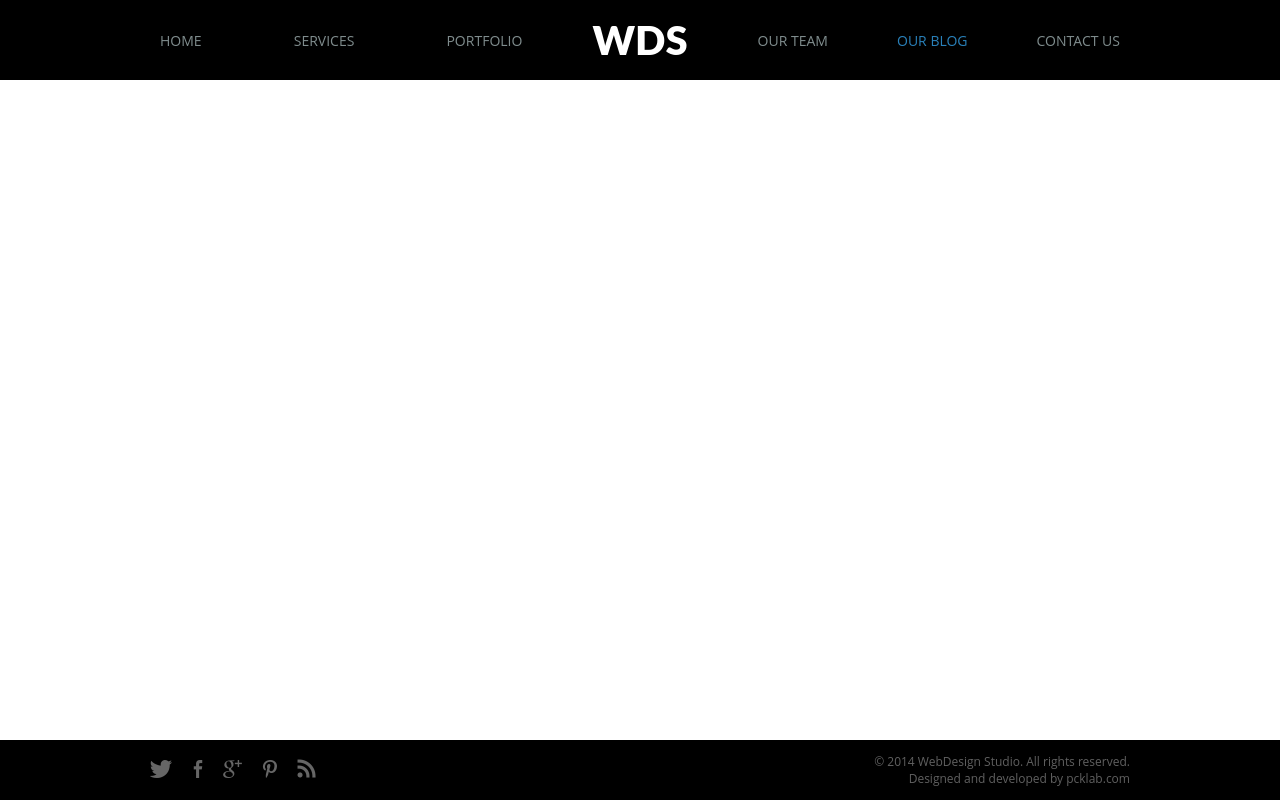
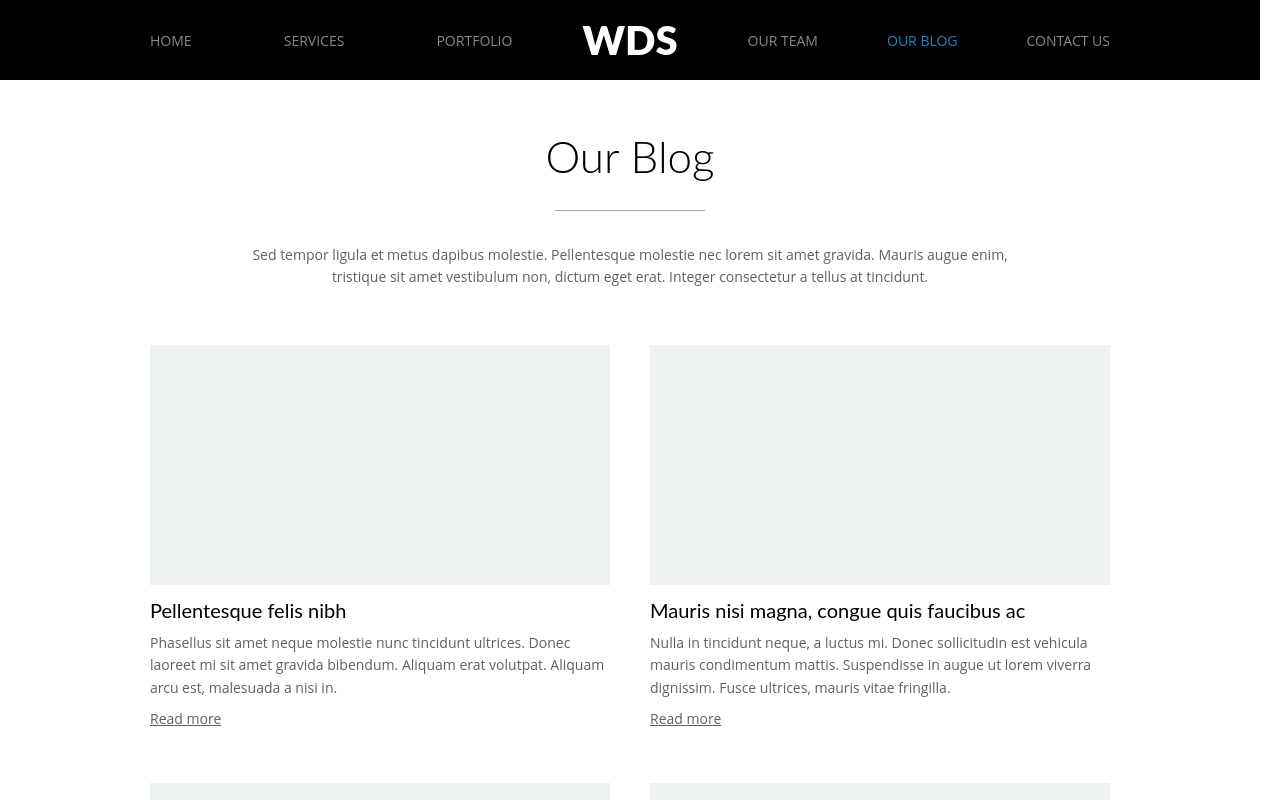
Before and after one commit to Kefir103/wds_pixelperfect, a React app: page /blog in a window 1280 px wide. Shown: the top 800 px of the page. Built offline with nearby package versions, Linux system fonts and the light colour scheme.

Commit message:
Added OurBlogPage

```diff
--- a/public/styles.css
+++ b/public/styles.css
@@ -456,8 +456,78 @@
   justify-content: space-between;
   width: 114px; }
 
+.our-blog {
+  background-color: white; }
+
+.our-blog__container {
+  display: flex;
+  flex-direction: column;
+  align-items: center;
+  max-width: 960px;
+  margin: 0 auto;
+  padding: 50px 0 90px; }
+
+.our-blog__info {
+  display: flex;
+  flex-direction: column;
+  align-items: center;
+  justify-content: space-between;
+  height: 155px; }
+  .our-blog__info hr {
+    width: 150px;
+    border: none;
+    border-top: 1px solid #a5a8a9;
+    color: #a5a8a9; }
+
+.our-blog__text-heading {
+  font-family: Lato;
+  font-size: 44px;
+  font-weight: 300;
+  margin-bottom: 20px; }
+
+.our-blog__text-desc {
+  font-family: "Open Sans";
+  font-size: 14px;
+  color: #606060;
+  text-align: center;
+  line-height: 1.6em;
+  margin-top: 25px;
+  padding: 0 100px; }
+
+.our-blog__grid {
+  display: grid;
+  grid-template-columns: 460px 460px;
+  grid-column-gap: 40px;
+  margin-top: 60px; }
+
+.our-blog__element {
+  display: flex;
+  flex-direction: column;
+  margin-bottom: 55px; }
+
+.our-blog__blog-title {
+  font-family: Lato;
+  font-size: 20px;
+  font-weight: 400;
+  margin: 10px 0 10px; }
+
+.our-blog__blog-desc {
+  font-family: "Open Sans";
+  font-size: 14px;
+  line-height: 1.6em;
+  color: #606060;
+  margin-bottom: 10px; }
+
+.our-blog__blog-href {
+  font-family: "Open Sans";
+  font-size: 14px;
+  color: #606060; }
+  .our-blog__blog-href:hover, .our-blog__blog-href:focus {
+    color: #2980b9; }
+
 html,
 body {
+  width: 1260px;
   height: 100%;
   margin: 0;
   padding: 0; }
--- a/src/client/App.js
+++ b/src/client/App.js
@@ -7,6 +7,7 @@ import { ServicesPage } from './components/services/ServicesPage';
 import { Footer } from './components/Footer';
 import { PortfolioPage } from './components/portfolio/PortfolioPage';
 import { OurTeamPage } from './components/our_team/OurTeamPage';
+import { OurBlogPage } from './components/blog/OurBlogPage';
 
 export const App = () => {
     const [colorScheme, setColorScheme] = useState('');
@@ -30,6 +31,7 @@ export const App = () => {
                     <Route exact path={'/services'} component={ServicesPage} />
                     <Route exact path={'/portfolio'} component={PortfolioPage} />
                     <Route exact path={'/team'} component={OurTeamPage} />
+                    <Route exact path={'/blog'} component={OurBlogPage} />
                 </Switch>
             </div>
             <Footer />
--- /dev/null
+++ b/src/client/components/blog/OurBlogPage.js
@@ -0,0 +1,114 @@
+import React from 'react';
+
+import BlankImage from '../../../../public/images/blog/Blog_Image_Holder.png';
+
+export const OurBlogPage = () => {
+    return (
+        <div className={'our-blog'}>
+            <div className={'our-blog__container'}>
+                <div className={'our-blog__info'}>
+                    <div className={'our-blog__text-heading'}>Our Blog</div>
+                    <hr />
+                    <div className={'our-blog__text-desc'}>
+                        Sed tempor ligula et metus dapibus molestie. Pellentesque molestie nec lorem
+                        sit amet gravida. Mauris augue enim, tristique sit amet vestibulum non,
+                        dictum eget erat. Integer consectetur a tellus at tincidunt.
+                    </div>
+                </div>
+                <div className={'our-blog__grid'}>
+                    <div className={'our-blog__element'}>
+                        <div className={'our-blog__image'}>
+                            <img src={BlankImage} alt={'Blog Image'} />
+                        </div>
+                        <div className={'our-blog__blog-title'}>Pellentesque felis nibh</div>
+                        <div className={'our-blog__blog-desc'}>
+                            Phasellus sit amet neque molestie nunc tincidunt ultrices. Donec laoreet
+                            mi sit amet gravida bibendum. Aliquam erat volutpat. Aliquam arcu est,
+                            malesuada a nisi in.
+                        </div>
+                        <a href={'/blog/post'} className={'our-blog__blog-href'}>
+                            Read more
+                        </a>
+                    </div>
+                    <div className={'our-blog__element'}>
+                        <div className={'our-blog__image'}>
+                            <img src={BlankImage} alt={'Blog Image'} />
+                        </div>
+                        <div className={'our-blog__blog-title'}>
+                            Mauris nisi magna, congue quis faucibus ac
+                        </div>
+                        <div className={'our-blog__blog-desc'}>
+                            Nulla in tincidunt neque, a luctus mi. Donec sollicitudin est vehicula
+                            mauris condimentum mattis. Suspendisse in augue ut lorem viverra
+                            dignissim. Fusce ultrices, mauris vitae fringilla.
+                        </div>
+                        <a href={'/blog/post'} className={'our-blog__blog-href'}>
+                            Read more
+                        </a>
+                    </div>
+                    <div className={'our-blog__element'}>
+                        <div className={'our-blog__image'}>
+                            <img src={BlankImage} alt={'Blog Image'} />
+                        </div>
+                        <div className={'our-blog__blog-title'}>Adipiscing auctor turpis</div>
+                        <div className={'our-blog__blog-desc'}>
+                            Aenean auctor leo et libero convallis, eget tempor urna rutrum. Aliquam
+                            erat volutpat. Class aptent taciti sociosqu ad litora torquent per
+                            conubia nostra, per inceptos himenaeos.
+                        </div>
+                        <a href={'/blog/post'} className={'our-blog__blog-href'}>
+                            Read more
+                        </a>
+                    </div>
+                    <div className={'our-blog__element'}>
+                        <div className={'our-blog__image'}>
+                            <img src={BlankImage} alt={'Blog Image'} />
+                        </div>
+                        <div className={'our-blog__blog-title'}>
+                            Duis sed lectus placerat, facilisis lacus id
+                        </div>
+                        <div className={'our-blog__blog-desc'}>
+                            Pellentesque aliquam eros non augue cursus, ut porta leo ornare.
+                            Suspendisse odio lectus, commodo ac mauris in, bibendum pretium nisi.
+                        </div>
+                        <a href={'/blog/post'} className={'our-blog__blog-href'}>
+                            Read more
+                        </a>
+                    </div>
+                    <div className={'our-blog__element'}>
+                        <div className={'our-blog__image'}>
+                            <img src={BlankImage} alt={'Blog Image'} />
+                        </div>
+                        <div className={'our-blog__blog-title'}>
+                            Fermentum pellentesque dolor at
+                        </div>
+                        <div className={'our-blog__blog-desc'}>
+                            Duis eros nisl, tincidunt sed elit ut, feugiat elementum justo. Vivamus
+                            ornare id eros vel imperdiet. Sed venenatis dapibus consequat. Curabitur
+                            viverra erat id vehicula consectetur.
+                        </div>
+                        <a href={'/blog/post'} className={'our-blog__blog-href'}>
+                            Read more
+                        </a>
+                    </div>
+                    <div className={'our-blog__element'}>
+                        <div className={'our-blog__image'}>
+                            <img src={BlankImage} alt={'Blog Image'} />
+                        </div>
+                        <div className={'our-blog__blog-title'}>
+                            Nunc sodales nec ante eget sollicitudin
+                        </div>
+                        <div className={'our-blog__blog-desc'}>
+                            Pellentesque imperdiet sem nec pellentesque luctus. Sed nisl elit,
+                            tempus sed ultricies vel, laoreet ut magna. In a condimentum nulla.
+                            Maecenas sem tellus, blandit a felis at, luctus lobortis erat.
+                        </div>
+                        <a href={'/blog/post'} className={'our-blog__blog-href'}>
+                            Read more
+                        </a>
+                    </div>
+                </div>
+            </div>
+        </div>
+    );
+};
--- /dev/null
+++ b/src/client/styles/components/blog/_ourBlogPage.scss
@@ -0,0 +1,82 @@
+.our-blog {
+    background-color: white;
+}
+
+.our-blog__container {
+    display: flex;
+    flex-direction: column;
+    align-items: center;
+    max-width: 960px;
+    margin: 0 auto;
+    padding: 50px 0 90px;
+}
+
+.our-blog__info {
+    display: flex;
+    flex-direction: column;
+    align-items: center;
+    justify-content: space-between;
+    height: 155px;
+
+    hr {
+        width: 150px;
+        border: none;
+        border-top: 1px solid #a5a8a9;
+        color: #a5a8a9;
+    }
+}
+
+.our-blog__text-heading {
+    font-family: Lato;
+    font-size: 44px;
+    font-weight: 300;
+    margin-bottom: 20px;
+}
+
+.our-blog__text-desc {
+    font-family: "Open Sans";
+    font-size: 14px;
+    color: #606060;
+    text-align: center;
+    line-height: 1.6em;
+    margin-top: 25px;
+    padding: 0 100px;
+}
+
+.our-blog__grid {
+    display: grid;
+    grid-template-columns: 460px 460px;
+    grid-column-gap: 40px;
+    margin-top: 60px;
+}
+
+.our-blog__element {
+    display: flex;
+    flex-direction: column;
+    margin-bottom: 55px;
+}
+
+.our-blog__blog-title {
+    font-family: Lato;
+    font-size: 20px;
+    font-weight: 400;
+    margin: 10px 0 10px;
+}
+
+.our-blog__blog-desc {
+    font-family: "Open Sans";
+    font-size: 14px;
+    line-height: 1.6em;
+    color: #606060;
+    margin-bottom: 10px;
+}
+
+.our-blog__blog-href {
+    font-family: "Open Sans";
+    font-size: 14px;
+    color: #606060;
+
+    &:hover, &:focus {
+        color: #2980b9;
+    }
+}
--- a/src/client/styles/styles.scss
+++ b/src/client/styles/styles.scss
@@ -6,9 +6,11 @@
 @import 'components/services/servicesPage';
 @import 'components/portfolio/portfolioPage';
 @import 'components/our_team/ourTeamPage';
+@import 'components/blog/ourBlogPage';
 
 html,
 body {
+    width: 1260px;
     height: 100%;
     margin: 0;
     padding: 0;
```
Also changed, not shown: public/images/blog/Blog_Image_Holder.png (added).
